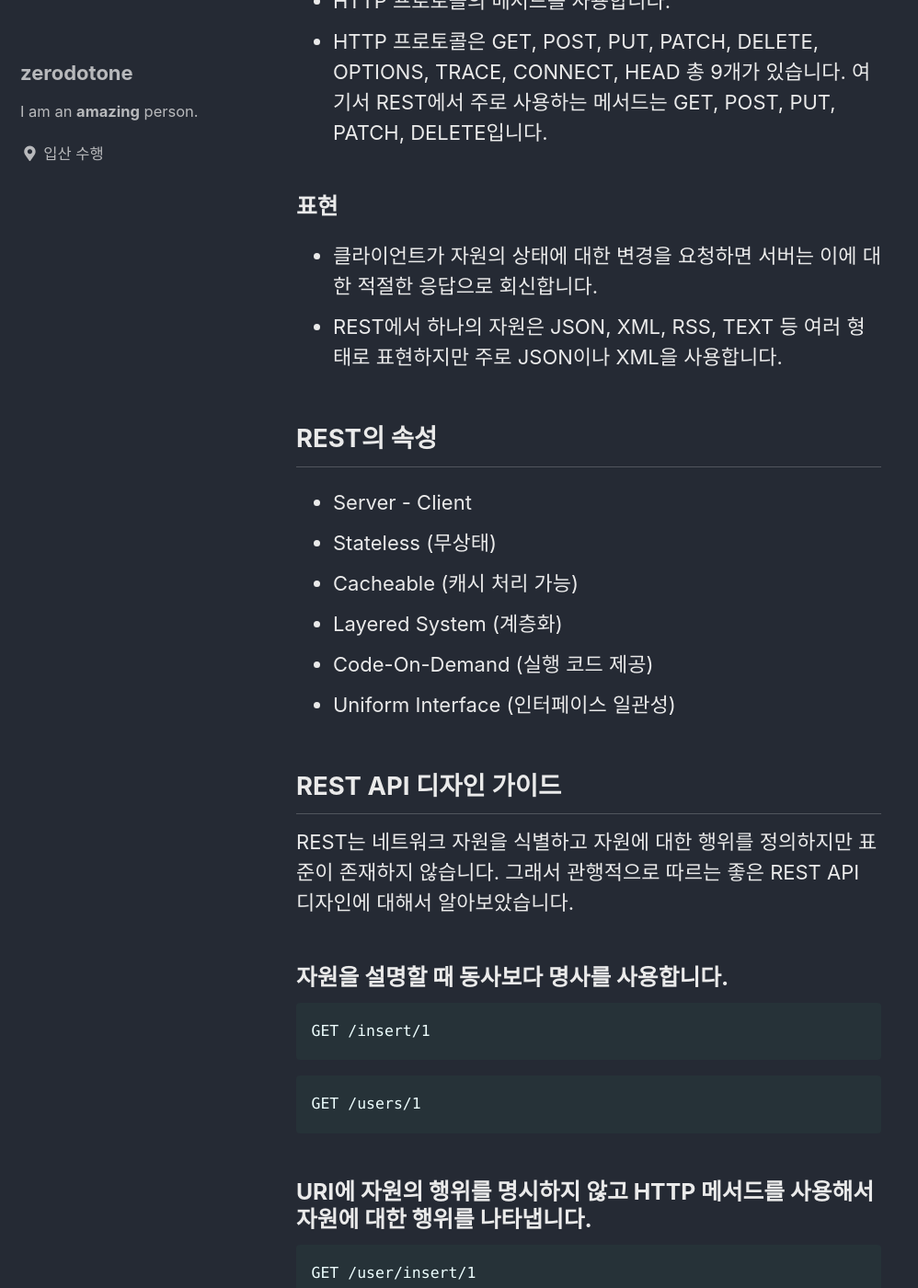
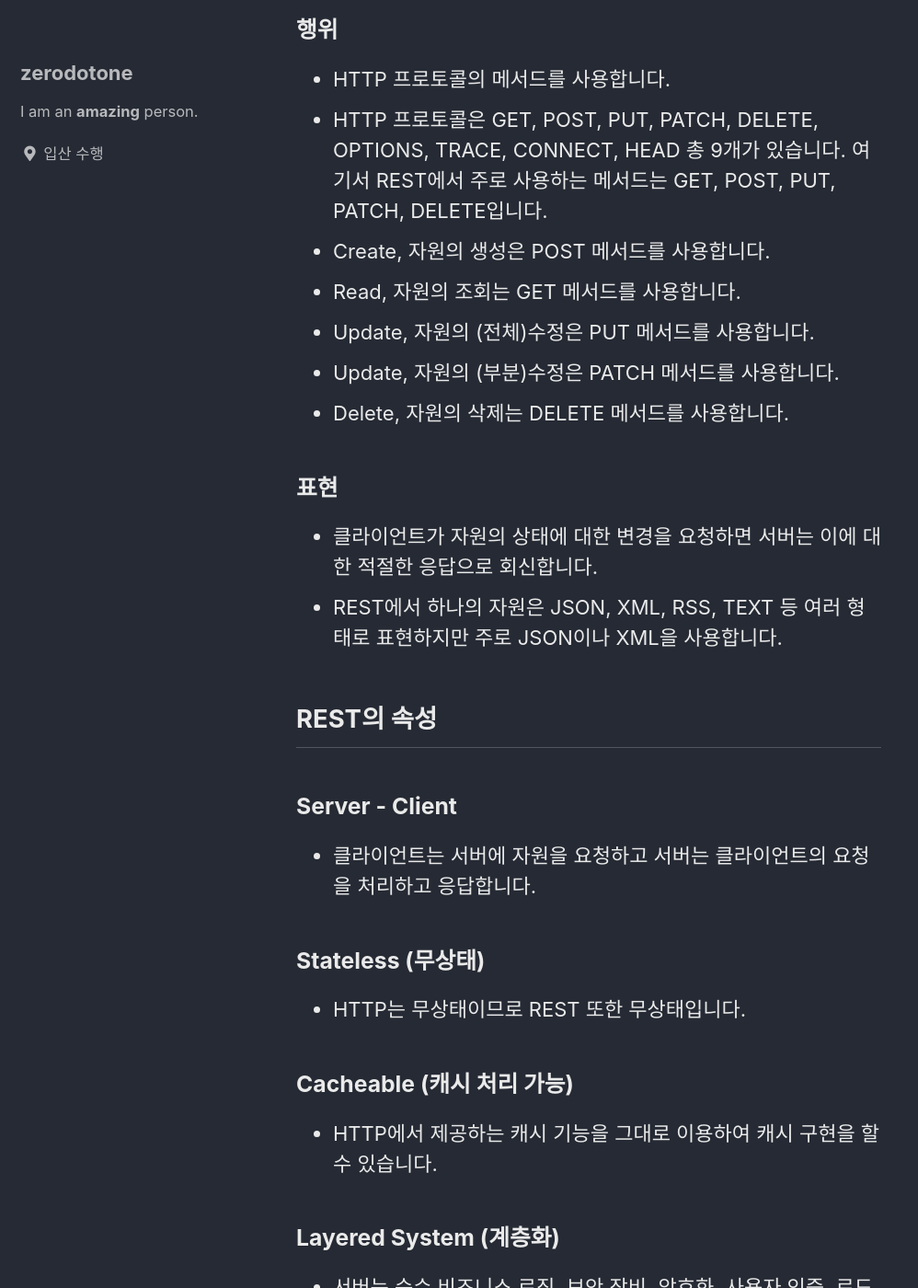
Before and after one commit to zdodev/zdodev.github.io, a Jekyll site: the page built from _posts/2021-03-19-REST와-API-디자인-가이드.md, in a window 1280 px wide and 1400 px high, scrolled down 1298 px. Shown: the whole window at 92% size, without its empty margins (0-998 px from the left). Built offline with Jekyll 4.4.1, drawn with Linux system fonts in a browser that asks for light colours; cached includes are drawn as plain includes; some of the changed text lies outside the part shown.

Commit message:
📝: REST API와 디자인 가이드 업데이트.

````diff
--- a/_posts/2021-03-19-REST와-API-디자인-가이드.md
+++ b/_posts/2021-03-19-REST와-API-디자인-가이드.md
@@ -1,8 +1,9 @@
 ---
 title: "REST와 API 디자인 가이드"
 categories:
+  - HTTP
   - REST
-last_modified_at: 2021-04-19 21:30:00
+last_modified_at: 2021-07-04 12:30:00
 toc: true #Table of Contents
 comments: true
 
@@ -11,7 +12,8 @@ comments: true
 
 ## Representational State Transfer
 
-HTTP URI(Uniform Resource Identifier)를 통해 자원을 명시하고, HTTP 메서드를 통해 해당 자원에 대한 CRUD 동작을 적용하는 정보 전달 방식입니다.
+- HTTP URI(Uniform Resource Identifier)를 통해 자원을 명시하고, HTTP 메서드를 통해 해당 자원에 대한 CRUD 동작을 적용하는 정보 전달 방식입니다.
+- REST는 HTTP를 사용하기 때문에 웹의 장점을 최대한 활용할 수 있는 아키텍처 스타일입니다.
 
 ## REST API
 
@@ -27,12 +29,17 @@ REST라는 아키텍처를 구현하는 웹 서비스를 나타내기 위한 용
 
 -   모든 자원에 고유한 id가 존재하고, 이 자원은 서버에 존재합니다.
 -   자원을 구별하는 id는 '/groups/group_id'와 같은 HTTP URI입니다.
--   클라이언트는 URI를 이용해서 자원을 지정하고 해당 자원의 상태(정보)에 대한 조작을 서버에 요청합니다.
+-   클라이언트는 URI를 이용해서 자원(URI)을 지정하고 해당 자원의 상태(정보)에 대한 조작을 서버에 요청합니다.
 
 ### 행위
 
 -   HTTP 프로토콜의 메서드를 사용합니다.
 -   HTTP 프로토콜은 GET, POST, PUT, PATCH, DELETE, OPTIONS, TRACE, CONNECT, HEAD 총 9개가 있습니다. 여기서 REST에서 주로 사용하는 메서드는 GET, POST, PUT, PATCH, DELETE입니다.
+-   Create, 자원의 생성은 POST 메서드를 사용합니다.
+-   Read, 자원의 조회는 GET 메서드를 사용합니다.
+-   Update, 자원의 (전체)수정은 PUT 메서드를 사용합니다.
+-   Update, 자원의 (부분)수정은 PATCH 메서드를 사용합니다.
+-   Delete, 자원의 삭제는 DELETE 메서드를 사용합니다.
 
 ### 표현
 
@@ -41,18 +48,36 @@ REST라는 아키텍처를 구현하는 웹 서비스를 나타내기 위한 용
 
 ## REST의 속성
 
--   Server - Client
--   Stateless (무상태)
--   Cacheable (캐시 처리 가능)
--   Layered System (계층화)
--   Code-On-Demand (실행 코드 제공)
--   Uniform Interface (인터페이스 일관성)
+### Server - Client
+
+- 클라이언트는 서버에 자원을 요청하고 서버는 클라이언트의 요청을 처리하고 응답합니다.
+
+### Stateless (무상태)
+
+- HTTP는 무상태이므로 REST 또한 무상태입니다.
+
+### Cacheable (캐시 처리 가능)
+
+- HTTP에서 제공하는 캐시 기능을 그대로 이용하여 캐시 구현을 할 수 있습니다.
+
+### Layered System (계층화)
+
+- 서버는 순수 비즈니스 로직, 보안 장비, 암호화, 사용자 인증, 로드밸런싱 등 구조를 나눠 구축할 수 있다.
+
+### Code-On-Demand (실행 코드 제공)
+
+- 서버로부터 스크립트를 받아서 클라이언트에서 실행합니다.
+
+### Uniform Interface (인터페이스 일관성)
+
+- URI로 지정한 자원에 대한 조작을 통일된 인터페이스로 수행합니다.
+- HTTP를 사용할 수 있는 모든 플랫폼에서 사용할 수 있습니다.
 
 ## REST API 디자인 가이드
 
-REST는 네트워크 자원을 식별하고 자원에 대한 행위를 정의하지만 표준이 존재하지 않습니다. 그래서 관행적으로 따르는 좋은 REST API 디자인에 대해서 알아보았습니다.
+REST는 네트워크 자원을 식별하고 자원에 대한 행위를 정의하지만 표준이 존재하지 않습니다. 그래서 관행적으로 따르는 좋은 REST API 디자인 가이드를 따르면 좋습니다.
 
-### 자원을 설명할 때 동사보다 명사를 사용합니다.
+### 자원의 이름은 명사와 소문자를 사용합니다.
 
 ```html
 GET /insert/1
````
